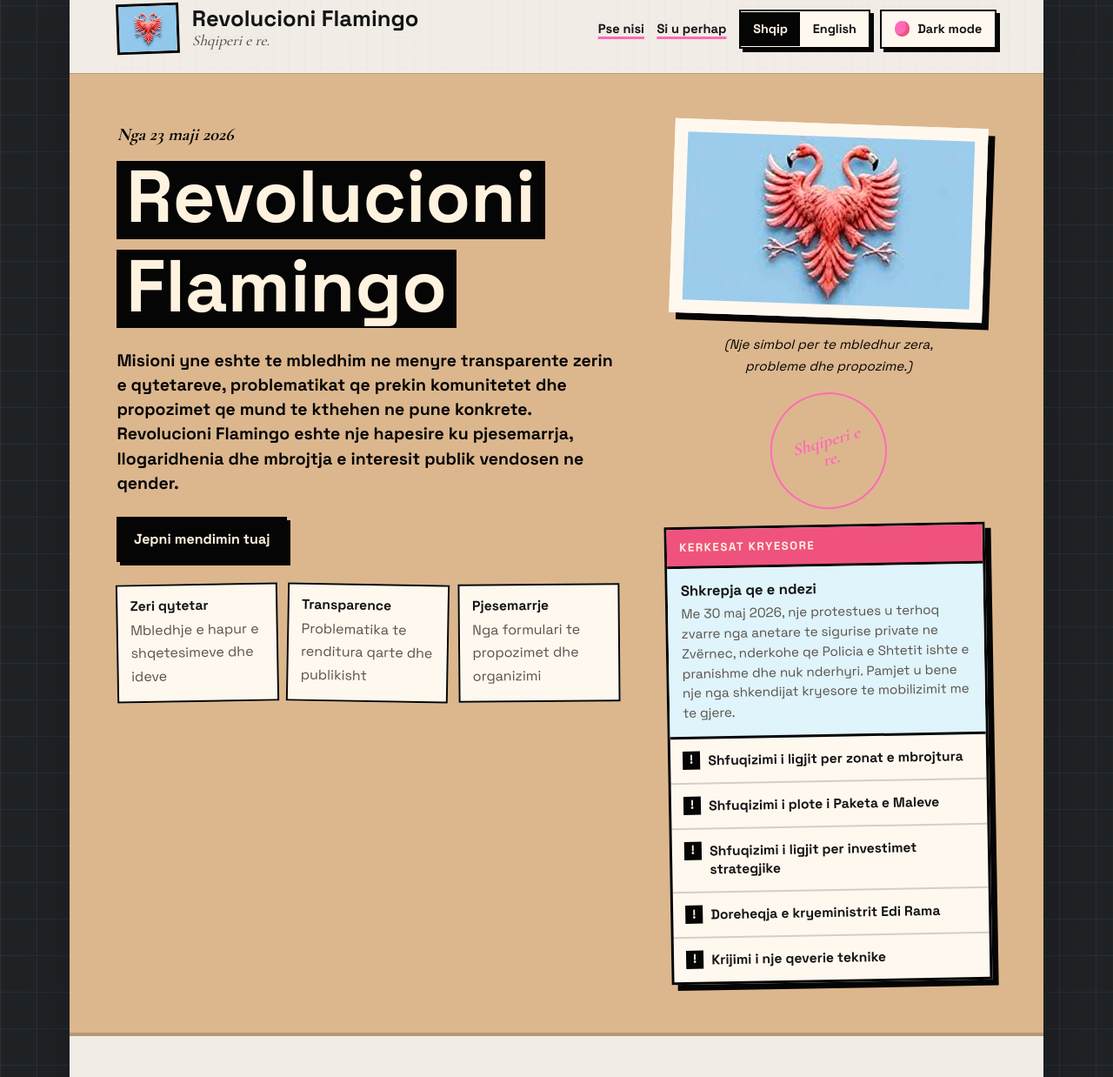
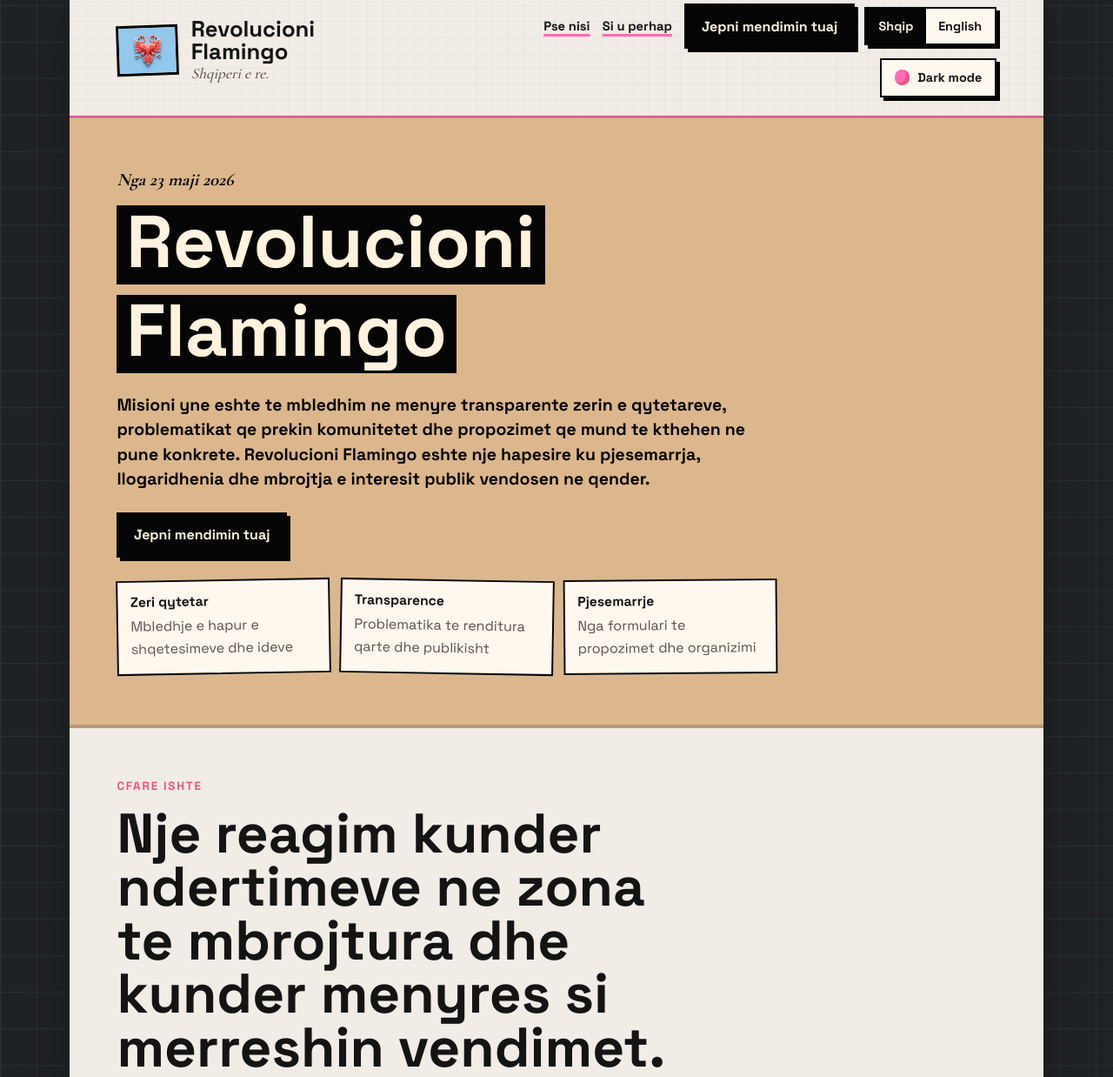
Before and after one commit to Flamingo-Revolution/flamingo-revolution-site, an Astro site: page / in a window 1280 px wide. Shown: the part 78-1316 px from the top of the page at 87% size. Built offline with nearby package versions, Linux system fonts and the light colour scheme; Astro itself is replaced by a stand-in of ours.

Commit message:
Make header sticky and simplify hero

```diff
--- a/src/components/LandingPage.astro
+++ b/src/components/LandingPage.astro
@@ -32,6 +32,9 @@ const isExternalLink = (href: string) => href.startsWith("http");
           <a href="#manifesto">{copy.hero.secondaryCta}</a>
           <a href="#pillars">{copy.hero.tertiaryCta}</a>
         </nav>
+        <a class="button button--primary topbar-cta" href={copy.hero.participateLink} target="_blank" rel="noreferrer">
+          {copy.hero.primaryCta}
+        </a>
         <LocaleSwitch currentLocale={locale} />
         <ThemeToggle labels={copy.theme} />
       </div>
@@ -64,28 +67,6 @@ const isExternalLink = (href: string) => href.startsWith("http");
           </ul>
         </div>
 
-        <div class="hero__visual">
-          <div class="logo-panel">
-            <div class="logo-panel__halo"></div>
-            <img src="/images/flamingo-logo.jpg" alt={copy.brand.logoAlt} width="250" height="193" />
-          </div>
-          <p class="hero__caption"><em>{copy.hero.caption}</em></p>
-          <p class="hero__seal">{copy.brand.tagline}</p>
-          <aside class="demands-panel" aria-labelledby="demands-title">
-            <p class="demands-panel__eyebrow" id="demands-title">{copy.hero.demandsTitle}</p>
-            <div class="demands-panel__trigger">
-              <strong>{copy.hero.triggerTitle}</strong>
-              <p>{copy.hero.triggerText}</p>
-            </div>
-            <ul class="demands-list">
-              {
-                copy.hero.demands.map((demand) => (
-                  <li>{demand}</li>
-                ))
-              }
-            </ul>
-          </aside>
-        </div>
       </section>
 
       <section class="section-block" id="manifesto">
--- a/src/styles/global.css
+++ b/src/styles/global.css
@@ -47,7 +47,7 @@ body[data-theme="dark"] {
 
 html {
   scroll-behavior: smooth;
-  overflow-x: hidden;
+  overflow-x: clip;
 }
 
 body {
@@ -60,7 +60,7 @@ body {
     linear-gradient(180deg, rgba(113, 183, 218, 0.08) 1px, transparent 1px),
     var(--bg);
   background-size: 42px 42px;
-  overflow-x: hidden;
+  overflow-x: clip;
   transition:
     background 220ms ease,
     color 180ms ease;
@@ -79,6 +79,8 @@ img {
 .page-shell {
   position: relative;
   width: min(1120px, calc(100% - 2rem));
+  max-width: 100%;
+  min-width: 0;
   margin: 3rem auto;
   background:
     linear-gradient(180deg, var(--accent) 0 1.3rem, transparent 1.3rem),
@@ -86,7 +88,7 @@ img {
     radial-gradient(circle at 82% 68%, rgba(113, 183, 218, 0.18), transparent 25%),
     var(--paper);
   box-shadow: var(--shadow);
-  overflow: hidden;
+  overflow: visible;
 }
 
 .page-shell::after {
@@ -111,15 +113,30 @@ html[data-theme="dark"] .page-shell::after {
 .landing,
 .footer-note {
   position: relative;
+  min-width: 0;
   z-index: 1;
 }
 
+.landing > * {
+  min-width: 0;
+}
+
 .topbar {
+  position: sticky;
+  top: 0;
+  z-index: 10;
   display: flex;
   align-items: center;
   justify-content: space-between;
   gap: 1rem;
   padding: 2.15rem clamp(1rem, 5vw, 3.4rem) 1.35rem;
+  border-bottom: 2px solid var(--line);
+  background:
+    linear-gradient(180deg, var(--accent) 0 0.45rem, transparent 0.45rem),
+    linear-gradient(rgba(20, 20, 20, 0.035) 1px, transparent 1px),
+    linear-gradient(90deg, rgba(20, 20, 20, 0.03) 1px, transparent 1px),
+    var(--paper);
+  background-size: auto, 18px 18px, 18px 18px, auto;
 }
 
 .brand {
@@ -196,6 +213,12 @@ html[data-theme="dark"] .page-shell::after {
 .site-menu a:hover,
 .site-menu a:focus-visible {
   color: var(--accent-strong);
+}
+
+.topbar-cta {
+  min-height: 2.8rem;
+  padding: 0.66rem 0.9rem;
+  white-space: nowrap;
 }
 
 .locale-switch,
@@ -280,10 +303,7 @@ html[data-theme="dark"] .theme-toggle__icon {
 }
 
 .hero {
-  display: grid;
-  grid-template-columns: minmax(0, 1.08fr) minmax(280px, 0.72fr);
-  gap: clamp(1.5rem, 4vw, 3rem);
-  align-items: start;
+  display: block;
   padding: clamp(1.4rem, 5vw, 3.6rem) clamp(1rem, 5vw, 3.4rem) clamp(2rem, 5vw, 3.6rem);
   background: var(--paper-warm);
   border-top: 1px solid var(--line);
@@ -291,6 +311,7 @@ html[data-theme="dark"] .theme-toggle__icon {
 }
 
 .hero__content {
+  width: min(100%, 760px);
   min-width: 0;
 }
 
@@ -389,8 +410,7 @@ h3 {
 
 .metrics,
 .card-grid,
-.pillar-grid,
-.demands-list {
+.pillar-grid {
   list-style: none;
   padding: 0;
   margin: 0;
@@ -431,143 +451,11 @@ h3 {
 .section-heading p,
 .info-card p,
 .pillar-card p,
-.hero__caption,
 .closing p,
 .footer-note p {
   color: var(--muted);
   line-height: 1.65;
   overflow-wrap: anywhere;
-}
-
-.hero__visual {
-  display: grid;
-  justify-items: center;
-  align-content: start;
-  gap: 0.9rem;
-  min-width: 0;
-}
-
-.logo-panel {
-  position: relative;
-  display: grid;
-  place-items: center;
-  width: min(calc(100% - 1rem), 360px);
-  padding: 0.7rem;
-  border: 4px solid var(--surface);
-  background: var(--surface);
-  box-shadow: 8px 8px 0 var(--ink);
-  transform: rotate(2deg);
-}
-
-.logo-panel__halo {
-  display: none;
-}
-
-.logo-panel img {
-  width: 100%;
-  aspect-ratio: 4 / 3;
-  object-fit: cover;
-  filter: grayscale(0.15) contrast(1.16) saturate(1.05);
-}
-
-.hero__caption {
-  max-width: 32ch;
-  margin: 0.2rem 0 0;
-  color: var(--ink);
-  font-size: 0.95rem;
-  text-align: center;
-}
-
-.hero__seal {
-  display: grid;
-  place-items: center;
-  width: 8.4rem;
-  min-height: 8.4rem;
-  margin: 0.2rem 0;
-  padding: 1rem;
-  border: 2px solid var(--accent);
-  border-radius: 999px;
-  color: var(--accent);
-  font-family: var(--font-display);
-  font-size: 1.25rem;
-  font-style: italic;
-  font-weight: 700;
-  line-height: 1.05;
-  text-align: center;
-  transform: rotate(-16deg);
-}
-
-.demands-panel {
-  width: min(calc(100% - 1rem), 430px);
-  border: 3px solid var(--ink);
-  background: var(--surface);
-  box-shadow: 7px 7px 0 var(--ink);
-  transform: rotate(-1deg);
-}
-
-.demands-panel__eyebrow {
-  margin: 0;
-  padding: 0.78rem 0.9rem;
-  color: var(--ink-reverse);
-  background: var(--accent-strong);
-  border-bottom: 3px solid var(--ink);
-  font-size: 0.82rem;
-  font-weight: 800;
-  letter-spacing: 0.12em;
-  text-transform: uppercase;
-}
-
-.demands-panel__trigger {
-  padding: 0.95rem;
-  background: var(--paper-cool);
-  border-bottom: 3px solid var(--ink);
-}
-
-.demands-panel__trigger strong {
-  display: block;
-  margin-bottom: 0.32rem;
-  color: var(--text);
-  font-size: 1.04rem;
-}
-
-.demands-panel__trigger p {
-  margin: 0;
-  color: var(--muted);
-  font-size: 0.95rem;
-  line-height: 1.5;
-}
-
-.demands-list {
-  display: grid;
-}
-
-.demands-list li {
-  position: relative;
-  padding: 0.9rem 0.85rem 0.9rem 2.7rem;
-  border-bottom: 2px solid var(--line);
-  color: var(--text);
-  font-size: 0.98rem;
-  font-weight: 800;
-  line-height: 1.35;
-}
-
-.demands-list li:last-child {
-  border-bottom: 0;
-}
-
-.demands-list li::before {
-  content: "!";
-  position: absolute;
-  left: 0.85rem;
-  top: 0.85rem;
-  display: grid;
-  place-items: center;
-  width: 1.3rem;
-  height: 1.3rem;
-  color: var(--ink-reverse);
-  background: var(--ink);
-  font-size: 0.9rem;
-  font-weight: 800;
 }
 
 .section-block,
@@ -784,23 +672,11 @@ blockquote {
 }
 
 @media (max-width: 1020px) {
-  .hero,
   .metrics,
   .card-grid,
   .section-block--council,
   .pillar-grid {
     grid-template-columns: 1fr;
-  }
-
-  .hero__visual {
-    order: initial;
-  }
-
-  .logo-panel,
-  .demands-panel,
-  .hero__caption {
-    width: min(100%, 560px);
-    max-width: none;
   }
 
   .pillar-card {
@@ -842,12 +718,9 @@ blockquote {
   }
 
   .hero__content,
-  .hero__visual,
   .lead,
   .metrics,
-  .hero__actions,
-  .logo-panel,
-  .demands-panel {
+  .hero__actions {
     width: 100%;
     max-width: 100%;
     min-width: 0;
@@ -880,7 +753,8 @@ blockquote {
   }
 
   .locale-switch,
-  .theme-toggle {
+  .theme-toggle,
+  .topbar-cta {
     width: calc(100% - 4px);
     box-shadow: 3px 3px 0 var(--ink);
   }
@@ -910,12 +784,6 @@ blockquote {
     overflow-wrap: anywhere;
   }
 
-  .logo-panel,
-  .demands-panel {
-    box-shadow: 4px 4px 0 var(--ink);
-    transform: none;
-  }
-
   .metric-card,
   .info-card,
   .pillar-card,
@@ -934,7 +802,6 @@ blockquote {
   }
 
   .metric-card span,
-  .demands-panel__trigger p,
   .info-card p,
   .pillar-card p {
     overflow-wrap: anywhere;
@@ -948,11 +815,6 @@ blockquote {
     flex: 1 1 100%;
   }
 
-  .hero__seal {
-    width: 7.2rem;
-    min-height: 7.2rem;
-    font-size: 1.08rem;
-  }
 }
 
 @media (max-width: 520px) {
@@ -968,9 +830,7 @@ blockquote {
   .metric-card,
   .info-card,
   .pillar-card,
-  .council-board,
-  .demands-panel,
-  .logo-panel {
+  .council-board {
     width: calc(100% - 4px);
   }
 }
```
